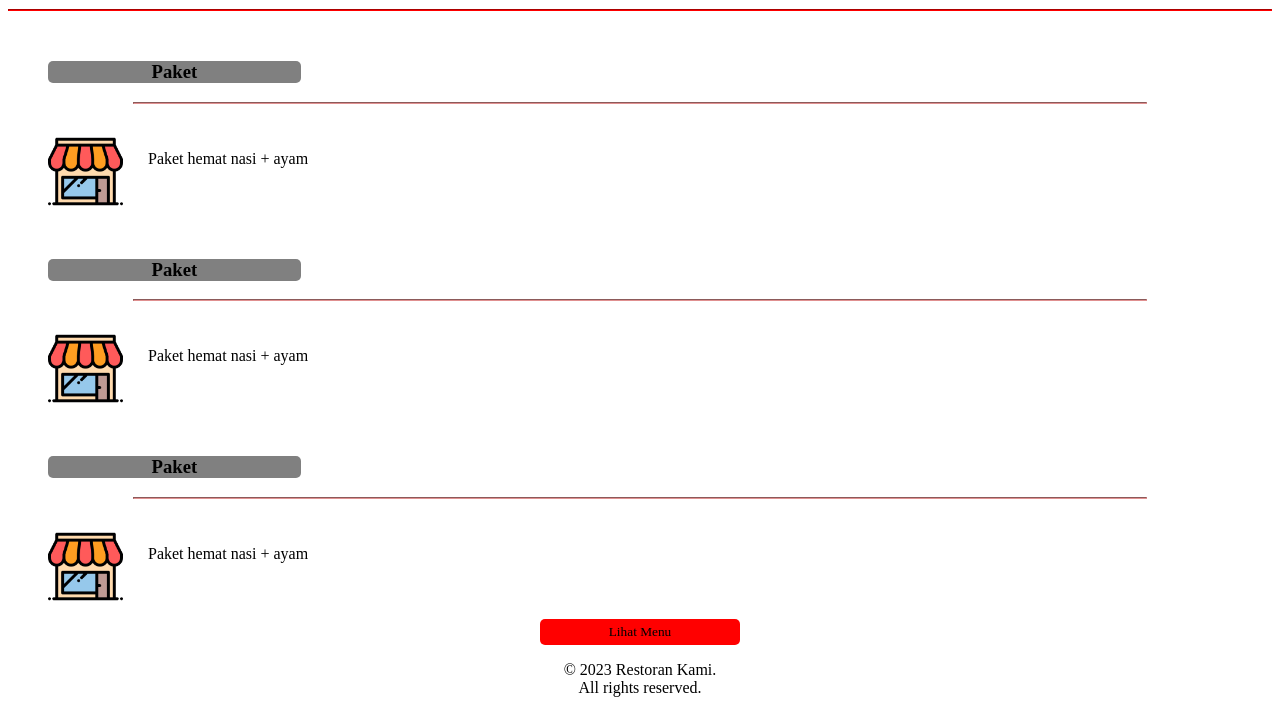
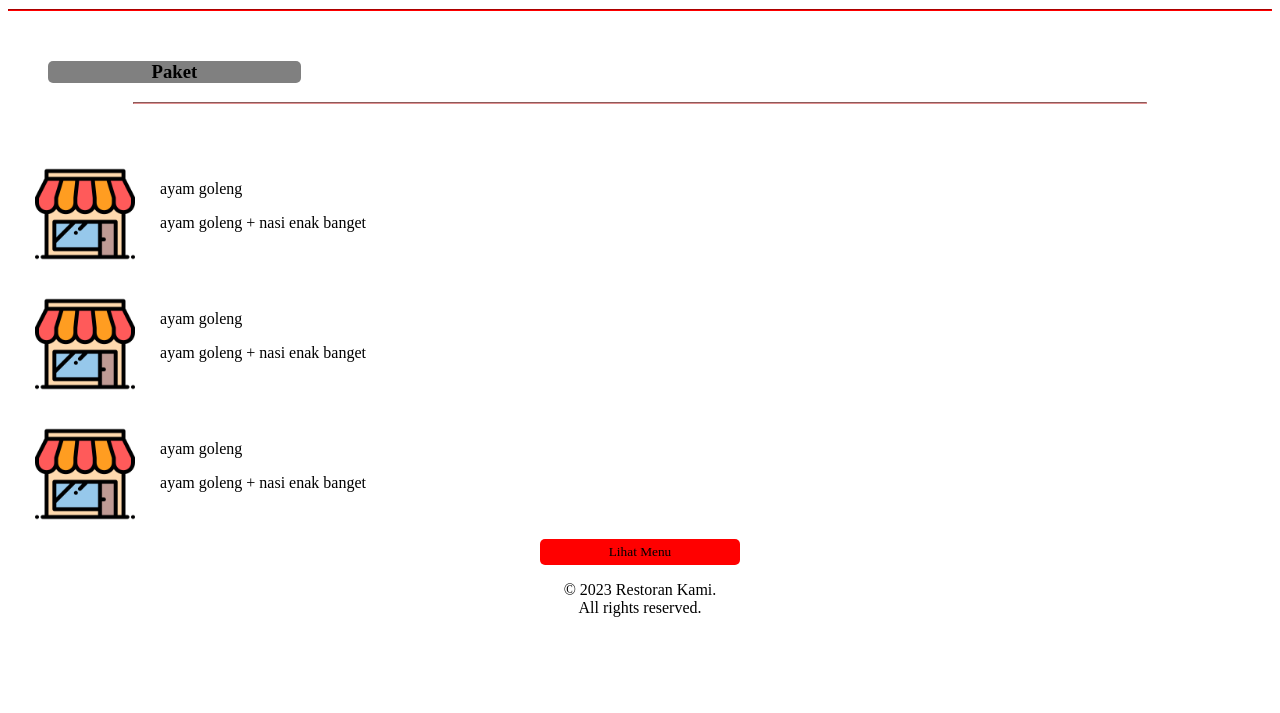
Before and after one commit to rpl-yaso-2324/restokami-simulasiukk24-xiirpl3, a plain HTML site: page menu.html in a window 1280 px wide. Shown: the part 87-800 px from the top of the page. Drawn offline with Linux system fonts and the light colour scheme.

Commit message:
nambahin js

```diff
--- a/menu.css
+++ b/menu.css
@@ -16,7 +16,6 @@
 }
 .kategori{
     background-color: gray;
-
     width: 20% ;
     border-radius: 5px;
     margin-left: 40px;
@@ -28,9 +27,12 @@
     width: 80%;
 }
 .makanan{
-    margin-left: 40px;
+
     margin-top: 30px;
     display: flex;
+    max-width: 360px;
+    flex-direction: column;
+    align-items: center;
 }
 .makanan p{
     margin-left: 25px;
@@ -44,3 +46,17 @@ button{
 	border-radius: 5px;
 	font-family: "Quicksand";
 }
+.card {
+    margin-left: 40px;
+    margin-top: 30px;
+    display: block;
+    margin-left: 25px;
+    flex-direction: column ;
+}
+
+.gmbr-menu{
+    width: 100px;
+}
+.card1{
+    display: flex;
+}
--- a/menu.html
+++ b/menu.html
@@ -20,31 +20,11 @@
     <div class="garis2">
         <hr>
     </div>
-    <div class="makanan">
-        <img src="assets/img/store.png" alt="" width="75px" height="75px">
-        <p>Paket hemat nasi + ayam</p>
-    </div>
-    <div class="kategori">
-        <h3>Paket</h3>
-    </div>
-    <div class="garis2">
-        <hr>
-    </div>
-    <div class="makanan">
-        <img src="assets/img/store.png" alt="" width="75px" height="75px">
-        <p>Paket hemat nasi + ayam</p>
-    </div>
-    <div class="kategori">
-        <h3>Paket</h3>
-    </div>
-    <div class="garis2">
-        <hr>
+    <div class="makanan" id="makanan">
+
     </div>
 
-    <div class="makanan">
-        <img src="assets/img/store.png" alt="" width="75px" height="75px">
-        <p>Paket hemat nasi + ayam</p>
-    </div>
+
     <center>
 
         <button type="submit">Lihat Menu</button>
@@ -55,5 +35,6 @@
             </p>
         </footer>
     </center>
+    <script src="script.js"></script>
 </body>
 </html>
--- a/script.js
+++ b/script.js
@@ -18,3 +18,42 @@ function login() {
     password.value = ""
 
 }
+
+const menu = [
+    {
+        name : "ayam goleng",
+        imgURL : "./assets/img/store.png",
+        desc : "ayam goleng + nasi enak banget",
+        price : 15000,
+    },
+    {
+        name : "ayam goleng",
+        imgURL : "./assets/img/store.png",
+        desc : "ayam goleng + nasi enak banget",
+        price : 15000,
+    },
+    {
+        name : "ayam goleng",
+        imgURL : "./assets/img/store.png",
+        desc : "ayam goleng + nasi enak banget",
+        price : 15000,
+    },
+
+]
+
+const makanan = document.getElementById('makanan')
+
+menu.map(item => {
+    const cardElement = document.createElement('div');
+    cardElement.classList.add('card');
+    cardElement.innerHTML = `
+    <div class="card1">
+    <img src=${item.imgURL} alt="" class="gmbr-menu">
+    <section>
+        <p>${item.name}</p>
+        <p>${item.desc}</p>
+    </section>
+</div>
+    `;
+    makanan.appendChild(cardElement);
+});
```
